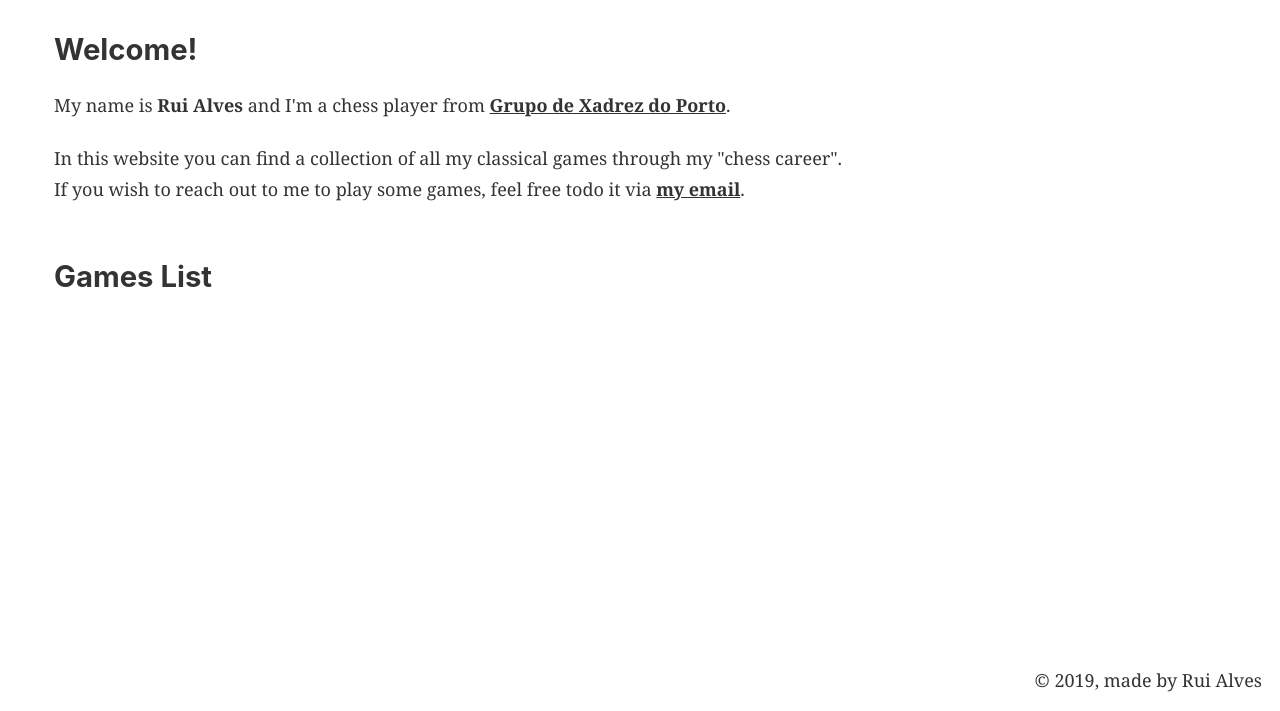
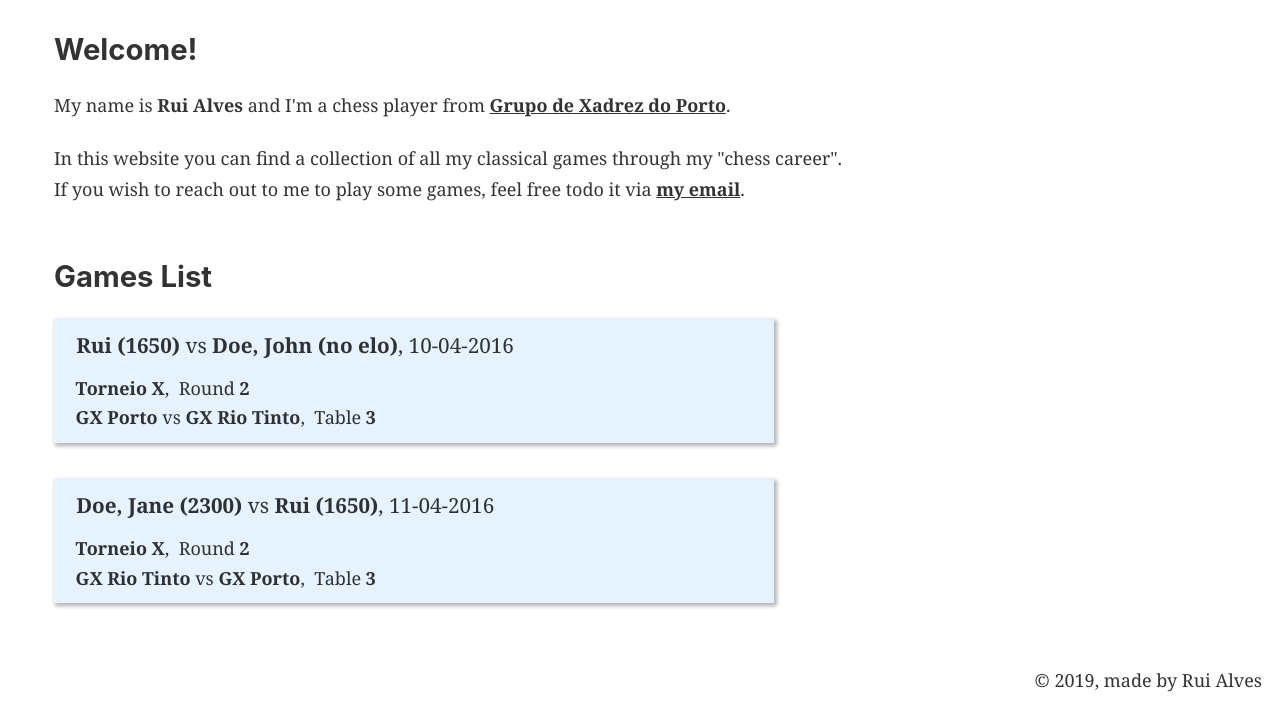
Before and after one commit to xRuiAlves/chess-games, a Gatsby site: page / in a window 1280 px wide. Shown: the part 89-800 px from the top of the page. Built offline with nearby package versions, Linux system fonts and the light colour scheme; Gatsby itself is replaced by a stand-in of ours.

Commit message:
Add games list to main page

```diff
--- /dev/null
+++ b/src/components/gameItem.js
@@ -0,0 +1,35 @@
+import React from "react";
+import { Link } from "gatsby";
+import { buildGameUrl, prettifyPlayerData } from "../utils.js";
+import "../css/game.css";
+
+const GameItem = (game) => (
+    <div className="game-item">
+        <Link to={buildGameUrl(game)}>
+            <p className="game-header">
+                <span className="game-players">
+                    <strong>{prettifyPlayerData(game.white)}</strong>
+                &nbsp;vs&nbsp;
+                    <strong>{prettifyPlayerData(game.black)}</strong>
+                </span>
+                <span className="game-date">
+                    {game.date}
+                </span>
+            </p>
+            <p>
+                <strong>{game.event}</strong>
+                {game.round && <span>,&nbsp;&nbsp;Round <strong>{game.round}</strong></span>}
+            </p>
+            {game.table && game.white.club && game.black.club &&
+        <p>
+            <strong>{game.white.club}</strong>
+            <span> vs </span>
+            <strong>{game.black.club}</strong>
+            <span>,&nbsp;&nbsp;Table <strong>{game.table}</strong></span>
+        </p>
+            }
+        </Link>
+    </div>
+);
+
+export default GameItem;
--- a/src/components/gamesList.js
+++ b/src/components/gamesList.js
@@ -1,8 +1,13 @@
 import React from "react";
+import games from "../../games.json";
+import GameItem from "./gameItem.js";
 
 const GamesList = () => (
         <>
             <h2>Games List</h2>
+            {games.map((game, i) => (
+                <GameItem key={i} {...game} />
+            ))}
         </>
 );
 
--- a/src/css/common.css
+++ b/src/css/common.css
@@ -2,6 +2,7 @@
     --color-primary: #5287c0;
     --color-primary-light: #7fa5ce;
     --color-primary-lighter: #cde5ff;
+    --color-primary-lighterer: #e7f2ff;
     --color-secondary: #ffc857;
 }
 
--- a/src/css/game.css
+++ b/src/css/game.css
@@ -20,3 +20,38 @@ header.game-header .game-date::before {
 header.game-header .game-date {
     font-weight: normal;
 }
+
+.game-item {
+    width: 40em;
+    background-color: var(--color-primary-lighterer);
+    padding: 0.5em 1em;
+    -webkit-box-shadow: 2px 2px 4px 1px rgba(0,0,0,0.3);
+    -moz-box-shadow: 2px 2px 4px 1px rgba(0,0,0,0.3);
+    box-shadow: 2px 2px 4px 1px rgba(0,0,0,0.3);
+    transition-property: box-shadow, background-color;
+    transition-duration: 0.3s;
+}
+
+.game-item:hover {
+    -webkit-box-shadow: 2px 2px 4px 1px rgba(0,0,0,0.52);
+    -moz-box-shadow: 2px 2px 4px 1px rgba(0,0,0,0.52);
+    box-shadow: 2px 2px 4px 1px rgba(0,0,0,0.52);
+    background-color: var(--color-primary-lighter);
+}
+
+.game-item .game-header {
+    font-size: 1.15em;
+    margin-bottom: 0.8em;
+}
+
+.game-item ~ .game-item {
+    margin-top: 2em;
+}
+
+.game-item p {
+    margin: 0.2em;
+}
+
+.game-item .game-date::before {
+    content: ", ";
+}
--- a/src/utils.js
+++ b/src/utils.js
@@ -6,6 +6,38 @@ const buildGameUrl = (game) => {
     return `game/${white}-vs-${black}-${game.date}`;
 };
 
+const prettifyPlayerName = (name) => {
+    let comma_index = name.indexOf(",");
+
+    if (comma_index === -1) {
+        const name_parts = name.split(" ");
+
+        if (name_parts.length === 1) {
+            return name;
+        }
+
+        name = `${name_parts[name_parts.length - 1]}, ${name_parts[0]}`;
+        comma_index = name.indexOf(",");
+    }
+
+    if (name.length > 20) {
+        return `${name.substr(0, comma_index + 3)}..`;
+    } else {
+        return name;
+    }
+};
+
+const prettifyPlayerData = (player) => {
+    const name = prettifyPlayerName(player.name);
+
+    if (player.elo === 0) {
+        player.elo = "no elo";
+    }
+
+    return player.elo ? `${name} (${player.elo})` : name;
+};
+
 module.exports = {
     buildGameUrl,
+    prettifyPlayerData,
 };
```
Also changed, not shown: src/templates/game.js (+1 -31 lines).
